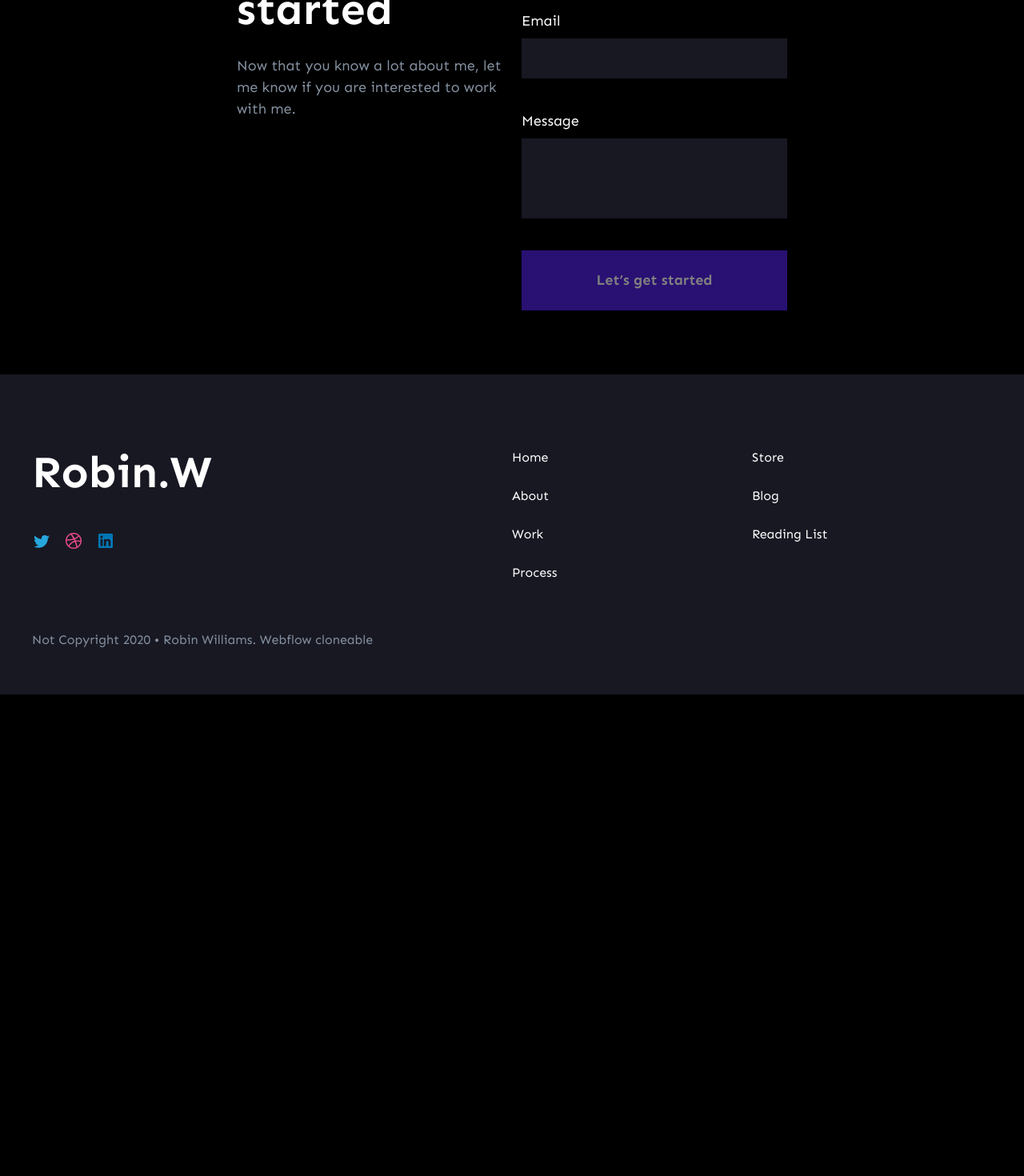
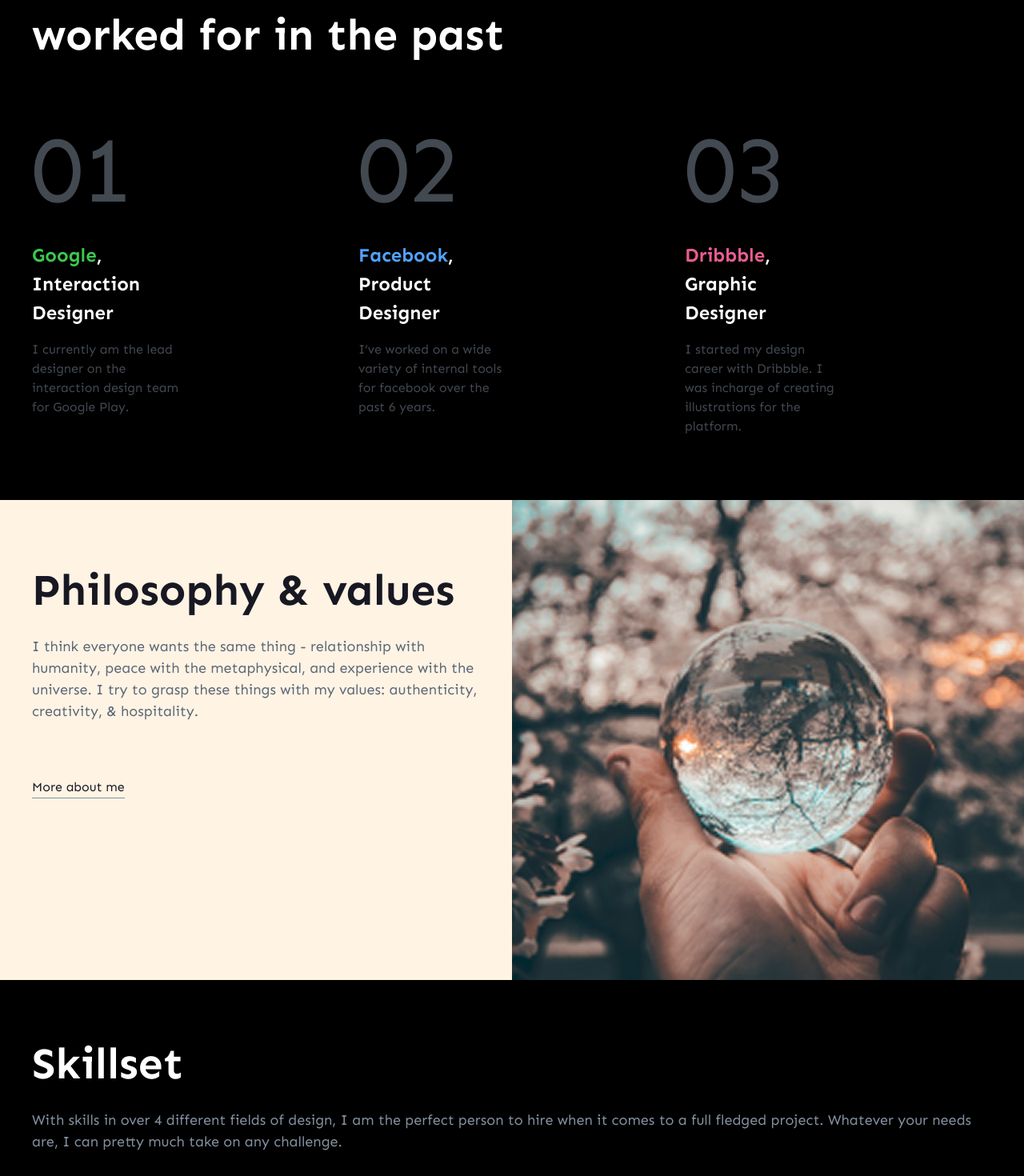
Before and after one commit to Kaliuzhnyi-Nazariy/RobinW, a Next.js app: page / in a window 1280 px wide. Shown: the part 1220-2690 px from the top of the page at 80% size. Before the commit the page ends 2088 px from the top, so only its background shows below. Built offline with nearby package versions, Linux system fonts and the light colour scheme.

Commit message:
added new sections to main component

```diff
--- a/pages/index.tsx
+++ b/pages/index.tsx
@@ -4,6 +4,9 @@
 import Header from "@/components/Header/Header";
 import WriteMe from "@/components/WriteMe/WriteMe";
 import Footer from "@/components/Footer/Footer";
+import Experience from "@/components/Experience/Experience";
+import Philosophy from "@/components/Philosophy/Philosophy";
+import Skillset from "@/components/Skillset/Skillset";
 
 const geistSans = Geist({
   variable: "--font-geist-sans",
@@ -31,6 +34,9 @@
       <QueryClientProvider client={queryClient}>
         <Header />
         <Hero />
+        <Experience />
+        <Philosophy />
+        <Skillset />
         <WriteMe />
         <Footer />
       </QueryClientProvider>
```
